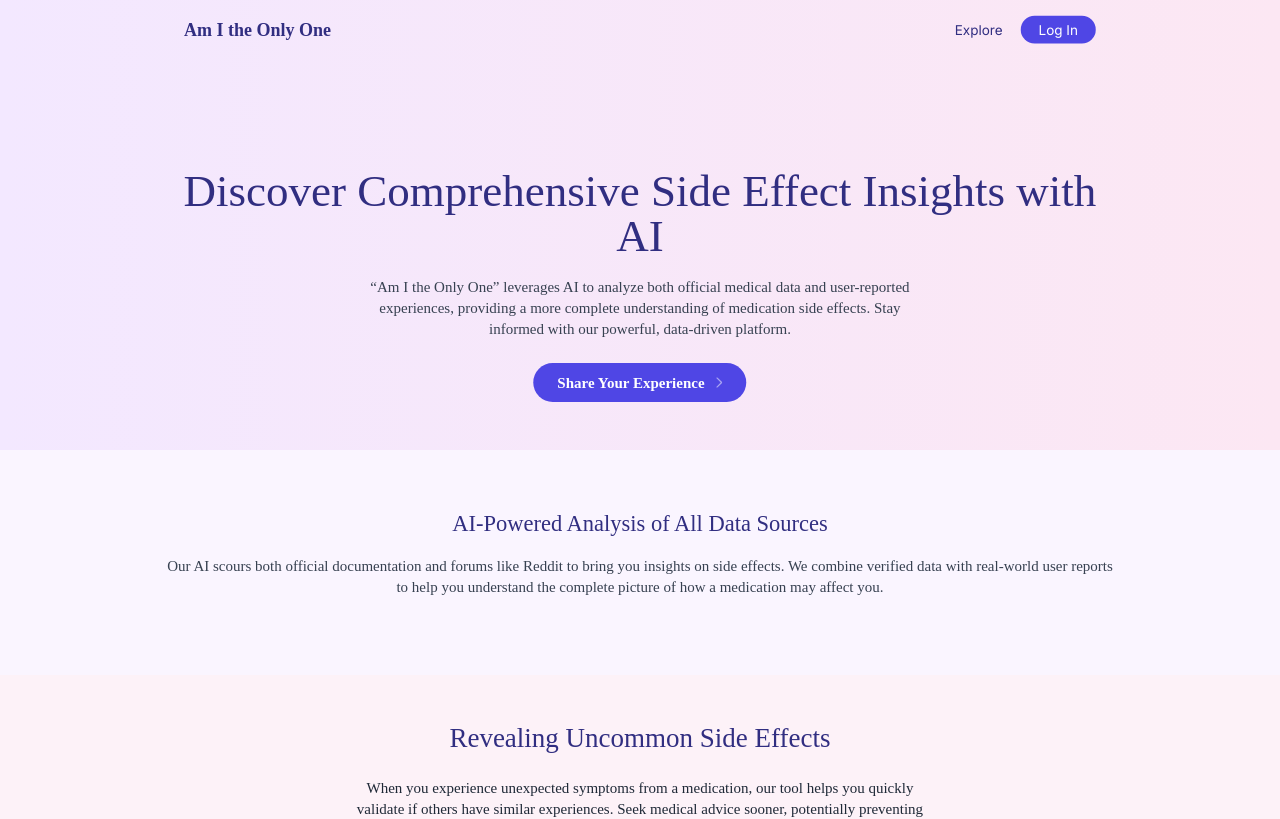
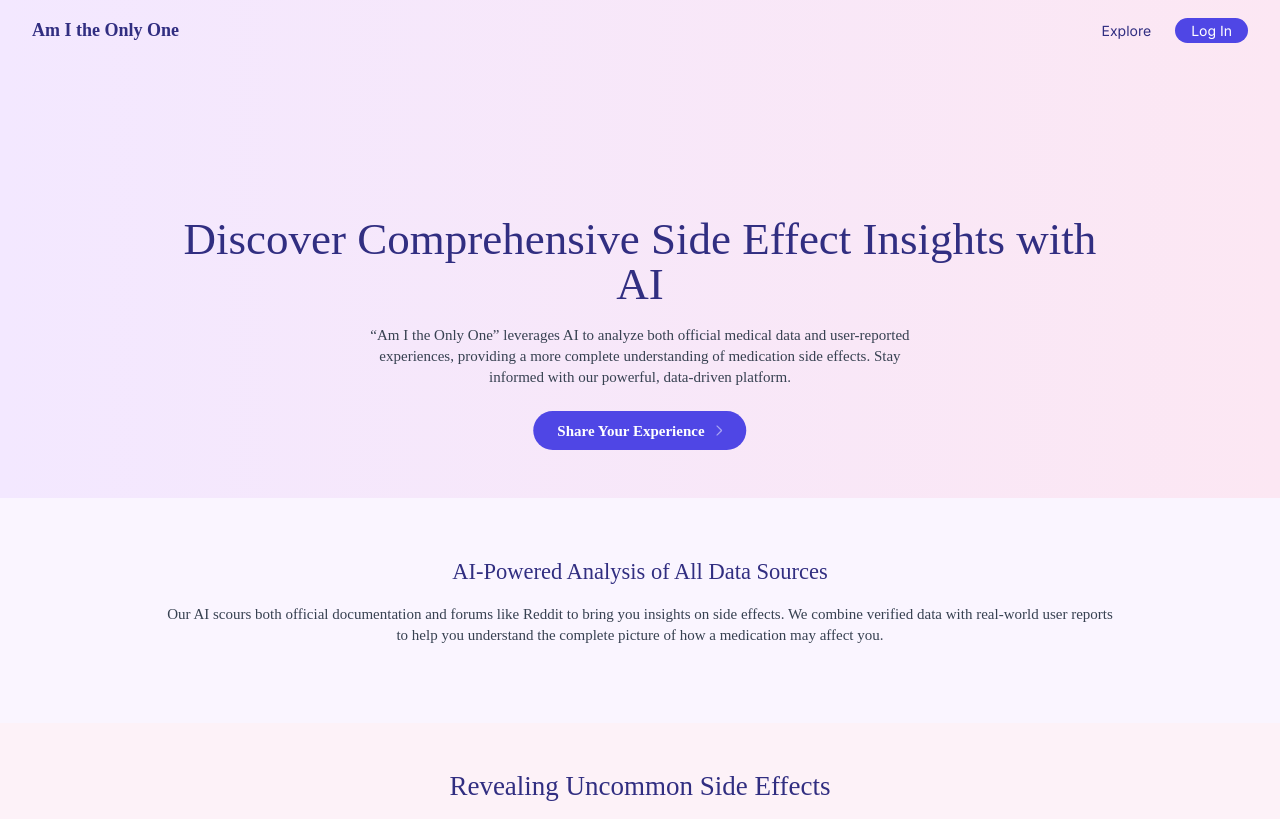
Before and after one commit to cdirks4/side-effects, a Next.js app: page / in a window 1280 px wide. Shown: the top 819 px of the page. Built offline with nearby package versions, Linux system fonts and the light colour scheme; a web font is replaced by a local one.

Commit message:
fix: update nav

```diff
--- a/src/app/components/navbar.tsx
+++ b/src/app/components/navbar.tsx
@@ -24,25 +24,26 @@
 
   return (
     <nav
-      className={`fixed top-0 left-0 w-full z-10 transition-all duration-300 ${
-        isScrolled
-          ? "bg-gradient-to-r from-purple-100 to-pink-100 shadow-md opacity-90"
-          : "bg-transparent"
-      }`}
+      className={`bg-gradient-to-r from-purple-100 to-pink-100
+        fixed top-0 left-0 w-full z-50 transition-all duration-300 ${
+          isScrolled
+            ? "bg-gradient-to-r from-purple-100 to-pink-100 shadow-md opacity-90"
+            : "bg-transparent"
+        }`}
     >
       <div className="max-w-7xl mx-auto px-4 sm:px-6 lg:px-8">
-        <div className="flex justify-between items-center py-6">
-          <div className="text-2xl font-mackinac text-indigo-900 font-semibold">
+        <div className="flex justify-between items-center py-4">
+          <div className="text-lg font-mackinac text-indigo-900 font-semibold">
             <Link href="/">Am I the Only One</Link>
           </div>
           <div className="flex space-x-6 items-center">
             <Link href="/waitlist">
-              <span className="text-lg text-indigo-900 hover:text-indigo-700 transition duration-300">
+              <span className="text-sm text-indigo-900 hover:text-indigo-700 transition duration-300">
                 Explore
               </span>
             </Link>
             <button onClick={() => alert("Under Construction")}>
-              <span className="bg-indigo-600 text-white px-6 py-2 rounded-full hover:bg-indigo-700 transition duration-300 cursor-pointer text-lg">
+              <span className=" text-sm bg-indigo-600 text-white px-4 py-1 rounded-full hover:bg-indigo-700 transition duration-300 cursor-pointer">
                 Log In
               </span>
             </button>
--- a/src/app/layout.tsx
+++ b/src/app/layout.tsx
@@ -18,8 +18,9 @@
   return (
     <html lang="en">
       <body className={`${inter.className} h-screen bg-white`}>
-        <div className="scale-75 origin-top-left min-h-screen w-[133.33%]">
-          <Navbar />
+        <Navbar />
+
+        <div className="scale-75 origin-top-left min-h-screen w-[133.33%] pt-16">
           {children}
         </div>
       </body>
```
